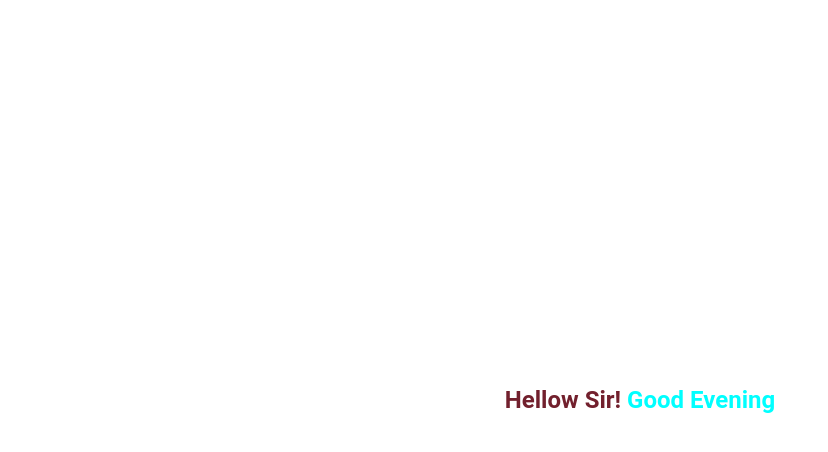
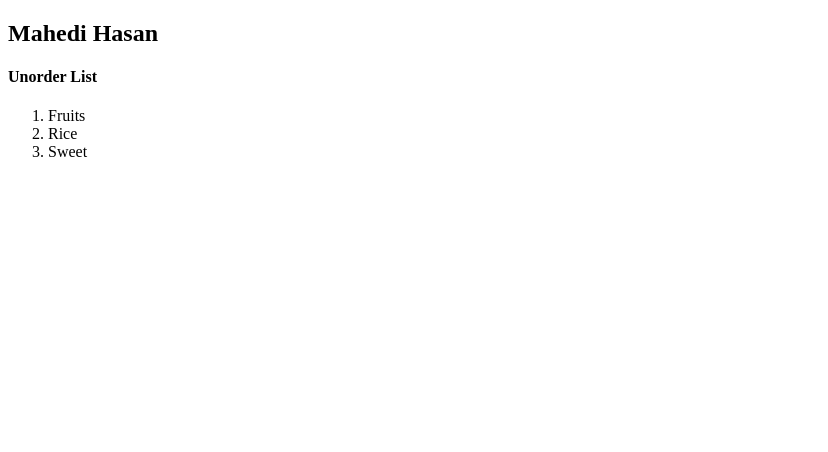
Before and after one commit to AnwarHossainSR/React-Test, a React (Create React App) app: page / in a window 1280 px wide. Shown: the top 452 px of the page, without its empty margins (0-828 px from the left). Built offline with nearby package versions, Linux system fonts and the light colour scheme.

Commit message:
React Components

```diff
--- /dev/null
+++ b/src/App.jsx
@@ -0,0 +1,16 @@
+import React from 'react';
+import Heading from './Heading';
+import List from './List';
+import Para from './Para';
+
+function app() {
+    return (
+        <>
+            <Heading/>
+            <Para/>
+            <List/>
+        </>
+    );
+}
+
+export default app;
--- /dev/null
+++ b/src/Heading.jsx
@@ -0,0 +1,7 @@
+import React from 'react';
+
+function Heading() {
+    return <h2>Mahedi Hasan</h2>
+ }
+
+ export default Heading;
--- /dev/null
+++ b/src/List.jsx
@@ -0,0 +1,13 @@
+import React from 'react';
+
+function List() {
+    return (
+        <ol>
+            <li>Fruits</li>
+            <li>Rice</li>
+            <li>Sweet</li>
+        </ol>
+    )
+}
+
+export default List;
--- /dev/null
+++ b/src/Para.jsx
@@ -0,0 +1,7 @@
+import React from 'react';
+
+function Para() {
+    return <h4>Unorder List</h4>
+}
+
+export default Para;
--- a/src/index.js
+++ b/src/index.js
@@ -1,26 +1,7 @@
 import React from 'react';
 import ReactDOM from 'react-dom'
-import './index.css';
-
-let cuDate = new Date();
-let greeting = '';
-const cssStyle = {};
-cuDate = cuDate.getHours();
-if(cuDate >= 1 && cuDate < 12)
-{
-    greeting = "Good Morning";
-    cssStyle.color = 'green';
-}
-else if(cuDate >= 12 && cuDate < 19)
-{
-    greeting = "Good Evening";
-    cssStyle.color = 'cyan';
-}
-else
-{
-    greeting = "Good Night";
-    cssStyle.color = 'orange';
-}
+import App from './App';
 ReactDOM.render(
-  <h2 className="text">Hellow Sir! <span style={cssStyle}>{greeting}</span></h2>,
-  document.getElementById('root'));
+    <App />,
+    document.getElementById('root')
+  );
```
